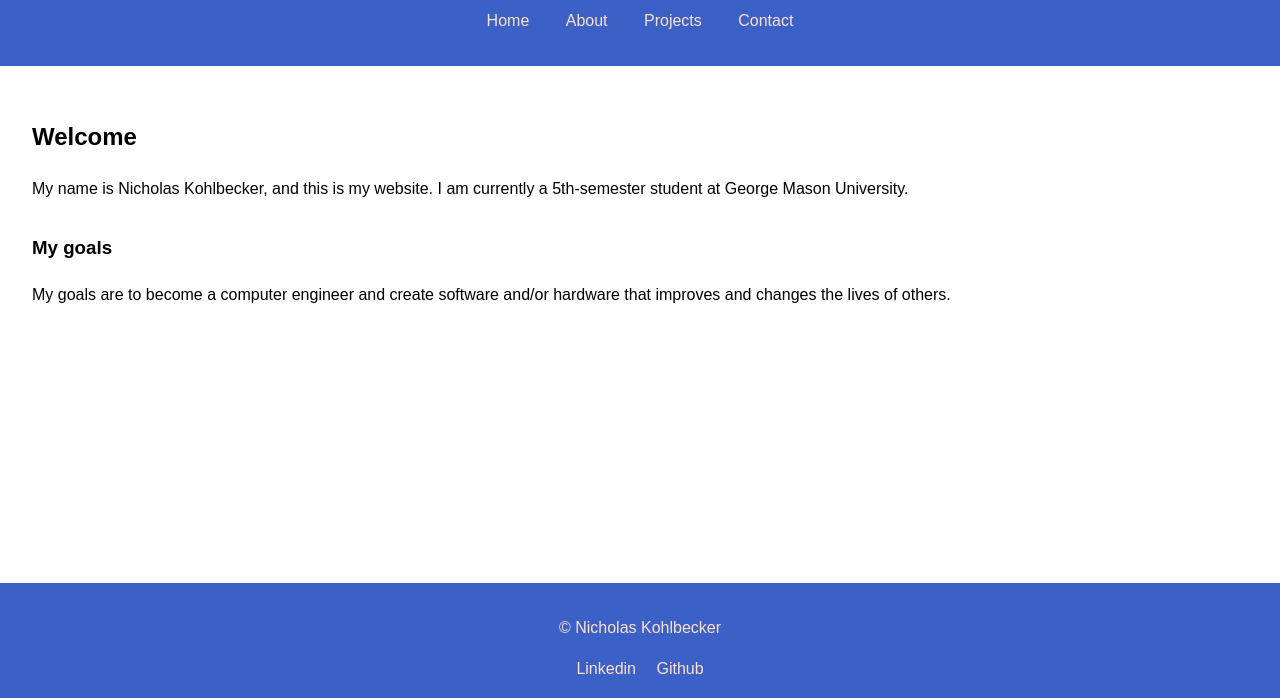
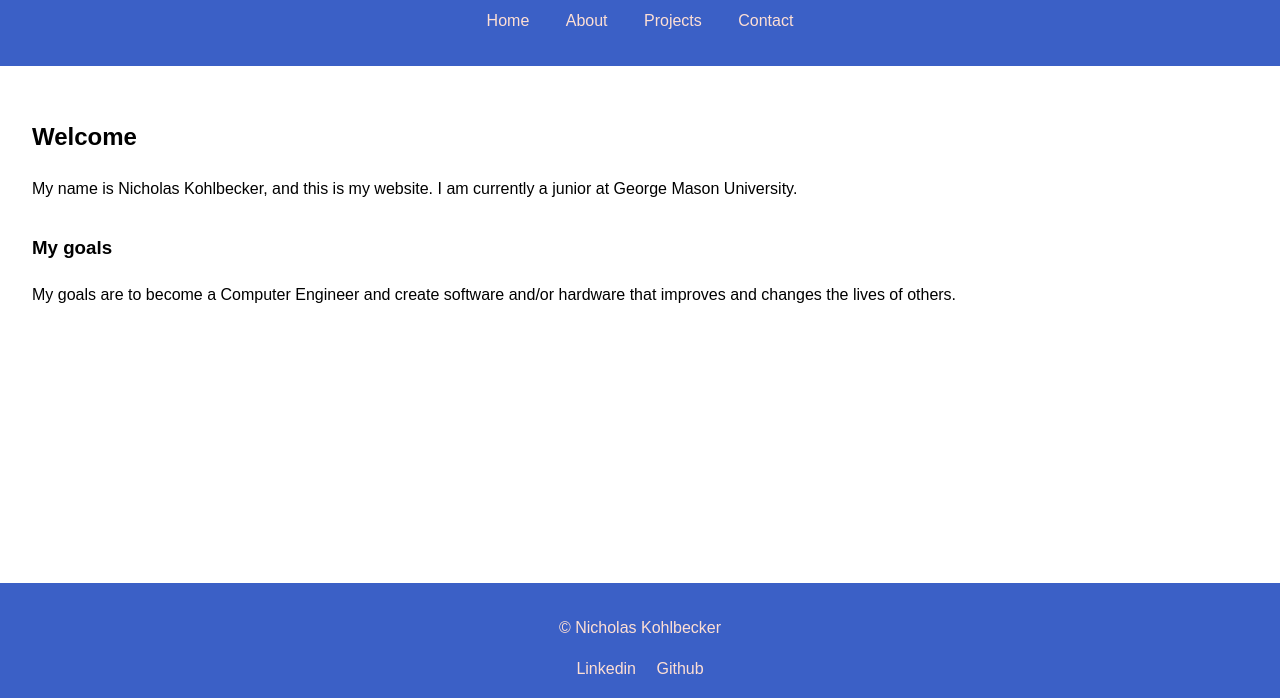
Before and after one commit to nicholaskohl/nicholaskohl.github.io, a plain HTML site: page index.html in a window 1280 px wide. Shown: the part 102-800 px from the top of the page. Drawn offline with Linux system fonts and the light colour scheme.

Commit message:
Removed some stuff, changed some wording

```diff
--- a/index.html
+++ b/index.html
@@ -22,11 +22,11 @@
         <main>
             <section>
                 <h2>Welcome</h2>
-                <p>My name is Nicholas Kohlbecker, and this is my website. I am currently a 5th-semester student at George Mason University.</p>
+                <p>My name is Nicholas Kohlbecker, and this is my website. I am currently a junior at George Mason University.</p>
             </section>
-            <section>
+	    <section>
                 <h3>My goals</h3>
-                <p>My goals are to become a computer engineer and create software and/or hardware that improves and changes the lives of others.</p>
+                <p>My goals are to become a Computer Engineer and create software and/or hardware that improves and changes the lives of others.</p>
             </section>
         </main>
         <footer>
```
Also changed, not shown: about.html (+2 -2 lines), contact.html (+1 -1 lines), 1 other file.
